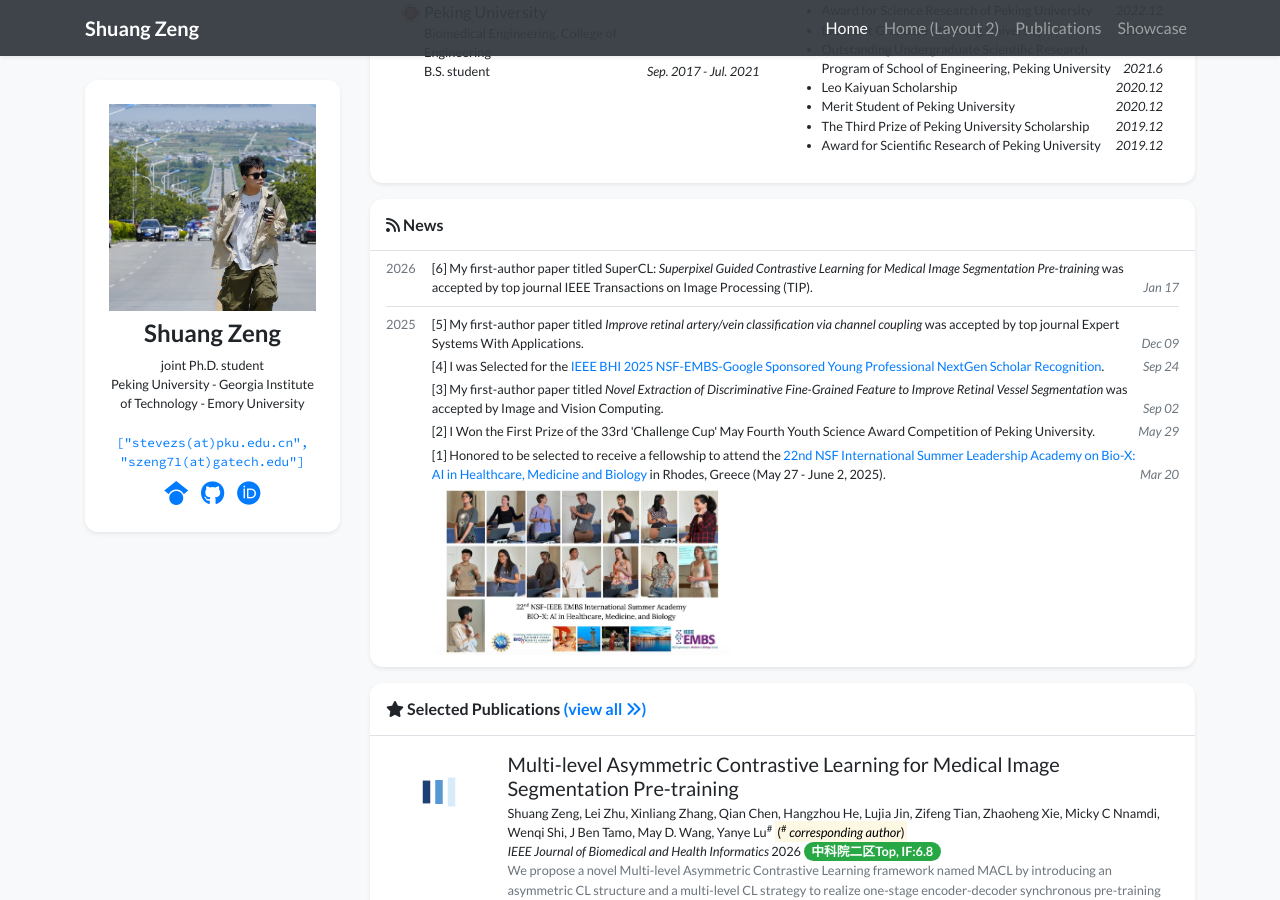
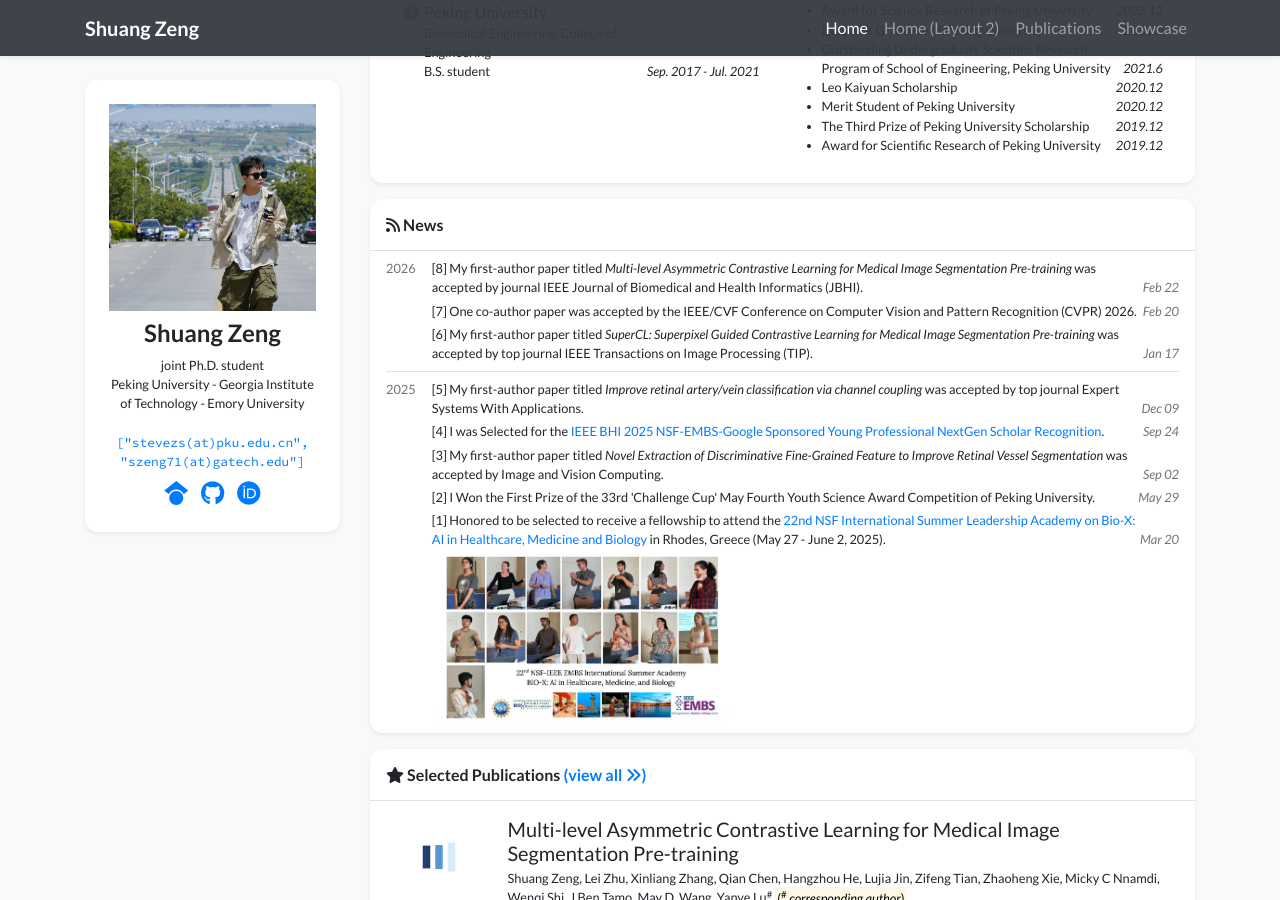
Before and after one commit to stevezs315/stevezs315.github.io, a Jekyll site: the page built from index.html, in a window 1280 px wide and 900 px high, scrolled down 814 px. Built offline with Jekyll 4.4.1, drawn with Linux system fonts in a browser that asks for light colours; nearby versions of some CDN libraries; a style sheet for code colours, icons or effects is not loaded.

Commit message:
Update news.yml

```diff
--- a/_data/news.yml
+++ b/_data/news.yml
@@ -1,7 +1,14 @@
+- date: "2026-02-22"
+  index: 8
+  content: "My first-author paper titled <i>Multi-level Asymmetric Contrastive Learning for Medical Image Segmentation Pre-training</i> was accepted by journal IEEE Journal of Biomedical and Health Informatics (JBHI)."
+
+- date: "2026-02-20"
+  index: 7
+  content: "One co-author paper was accepted by the IEEE/CVF Conference on Computer Vision and Pattern Recognition (CVPR) 2026."
 
 - date: "2026-01-17"
   index: 6
-  content: "My first-author paper titled SuperCL: <i>Superpixel Guided Contrastive Learning for Medical Image Segmentation Pre-training</i> was accepted by top journal IEEE Transactions on Image Processing (TIP)."
+  content: "My first-author paper titled <i>SuperCL: Superpixel Guided Contrastive Learning for Medical Image Segmentation Pre-training</i> was accepted by top journal IEEE Transactions on Image Processing (TIP)."
 
 - date: "2025-12-09"
   index: 5
```
